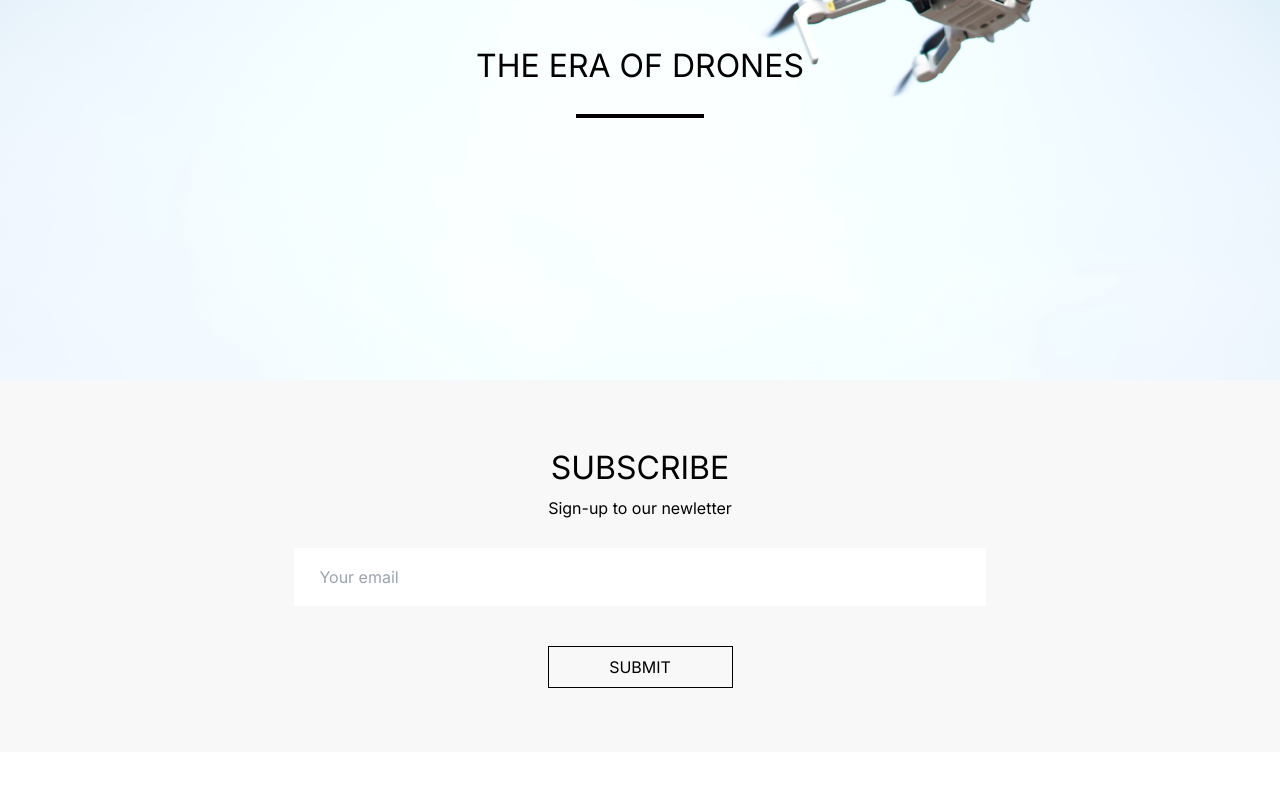
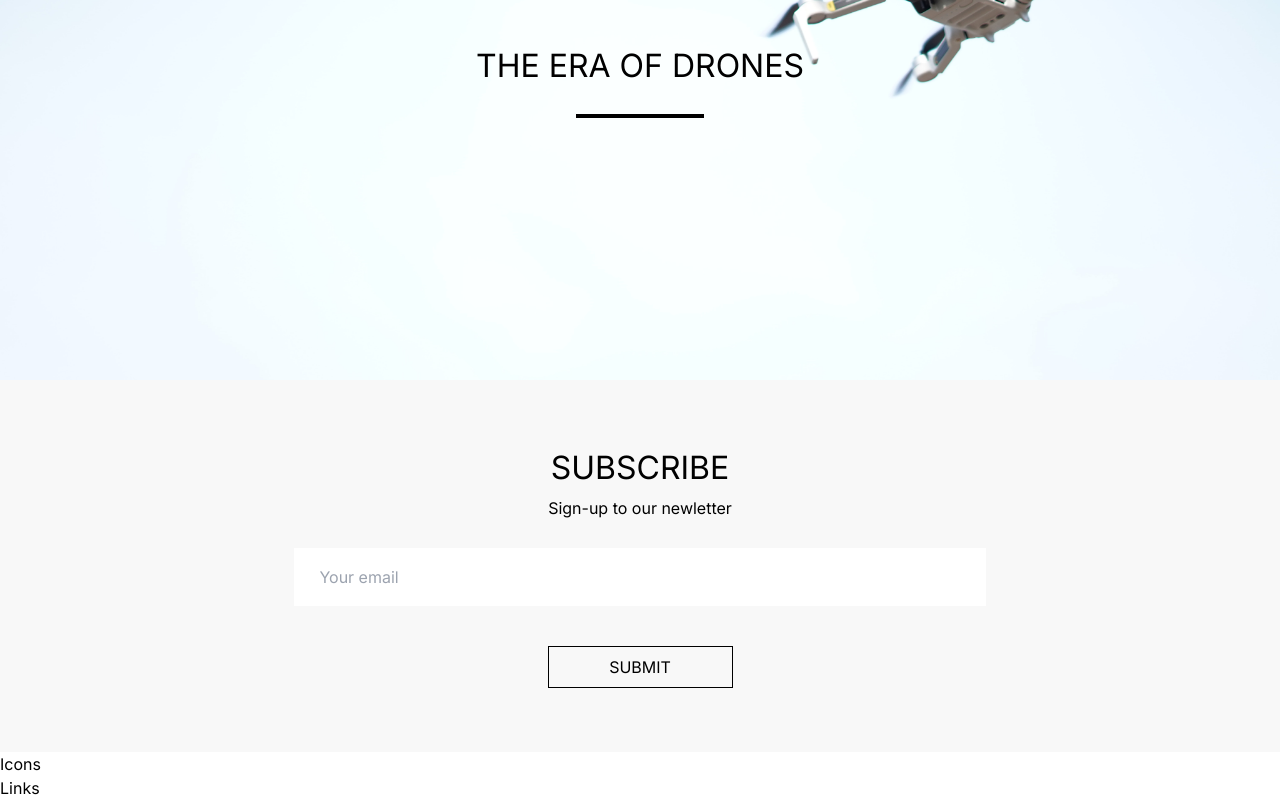
Before and after one commit to Hilton-J/dronotics-final, a React (Vite) app: page / in a window 1280 px wide. Shown: the part 420-1220 px from the top of the page. Before the commit the page ends 1172 px from the top, so only its background shows below. Built offline with nearby package versions, Linux system fonts and the light colour scheme.

Commit message:
Subscribe section done

```diff
--- a/package.json
+++ b/package.json
@@ -11,7 +11,8 @@
   },
   "dependencies": {
     "react": "^18.3.1",
-    "react-dom": "^18.3.1"
+    "react-dom": "^18.3.1",
+    "react-icons": "^5.3.0"
   },
   "devDependencies": {
     "@eslint/js": "^9.9.0",
--- a/src/App.jsx
+++ b/src/App.jsx
@@ -1,3 +1,4 @@
+import Footer from "./components/Footer"
 import Hero from "./components/Hero"
 import Subscribe from "./components/Subscribe"
 
@@ -7,6 +8,7 @@ function App() {
     <>
       <Hero />
       <Subscribe />
+      <Footer />
     </>
   )
 }
--- /dev/null
+++ b/src/components/Footer.jsx
@@ -0,0 +1,13 @@
+
+const Footer = () => {
+  return (
+    <div >
+      <div>
+        <div>Icons</div>
+        <div>Links</div>
+      </div>
+    </div>
+  )
+}
+
+export default Footer
--- a/src/components/Subscribe.jsx
+++ b/src/components/Subscribe.jsx
@@ -1,4 +1,3 @@
-
 
 const Subscribe = () => {
   return (
@@ -7,7 +6,7 @@ const Subscribe = () => {
         <h2 className="text-[28px] md:text-[32px]">SUBSCRIBE</h2>
         <p className="mt-1 mb-7 text-sm md:text-base">Sign-up to our newletter</p>
         <form className='flex flex-col items-center w-full md:w-4/5 lg:w-3/5 space-y-10'>
-          <input type='email' placeholder='Your email' required className="border border-transparent md:px-6 px-4 py-3 md:py-4 w-full hover:bg-secondary hover:bg-opacity-10" />
+          <input type='email' placeholder='Your email' required className="border border-transparent md:px-6 px-4 py-3 md:py-4 w-full focus:outline-none focus:border-secondary" />
           <button className='border border-primary py-2 px-6 bg-transparent hover:border-transparent hover:bg-secondary md:w-[185px] w-[140px]' type='submit'>SUBMIT</button>
         </form>
       </div>
```
Also changed, not shown: 1 other file (tests, documents, lock files or other folders).
